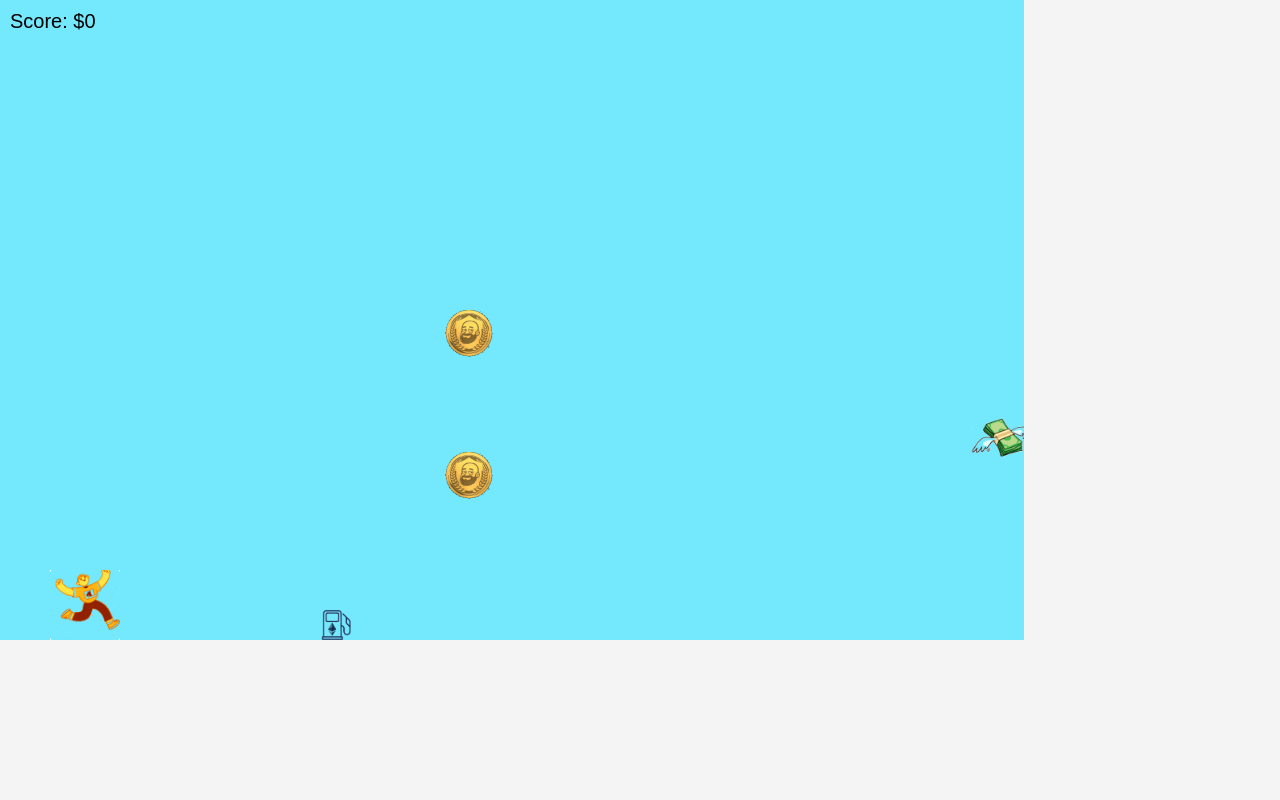
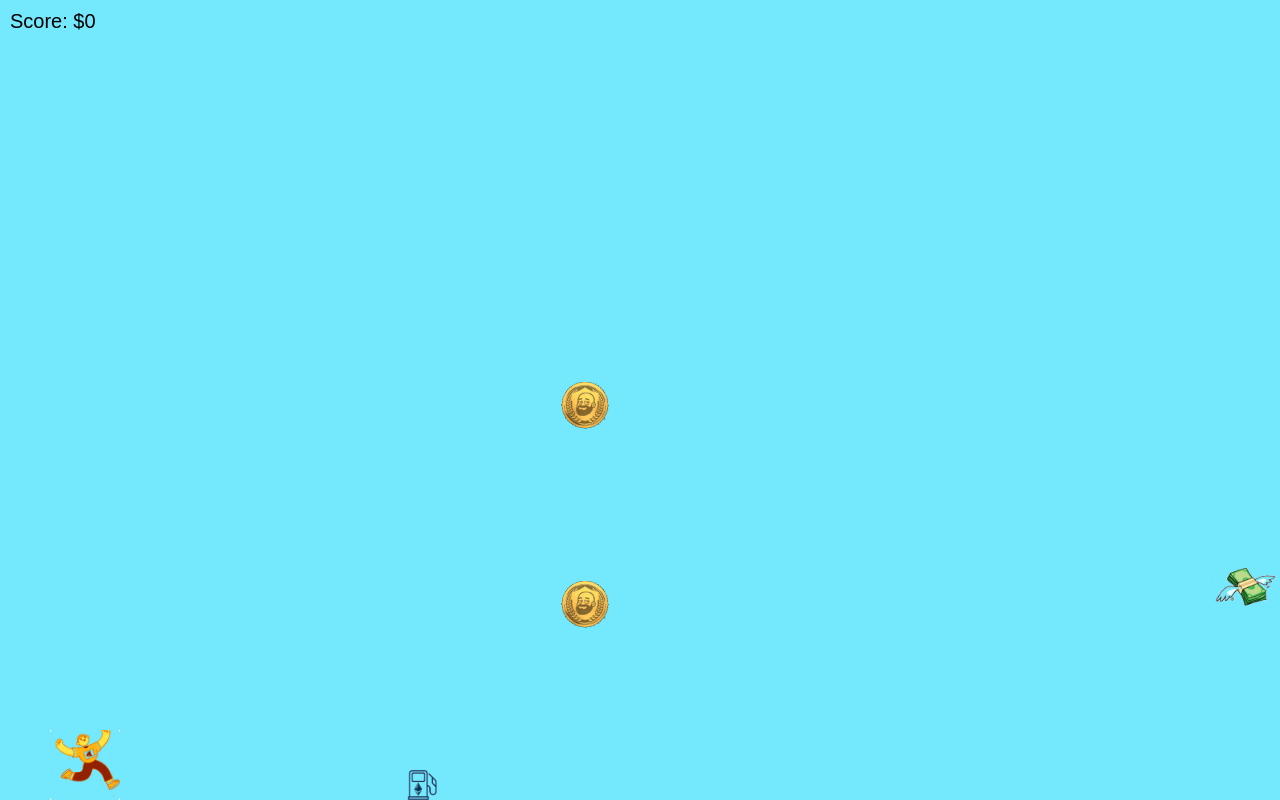
Before and after one commit to Xinthorn/Game, a plain HTML site: page index.html in a window 1280 px wide. Drawn offline with Linux system fonts and the light colour scheme.

Commit message:
Update style.css

```diff
--- a/style.css
+++ b/style.css
@@ -7,11 +7,14 @@ body, html {
 }
 
 #gameContainer {
-    width: 80%;
-    height: 80vh;
+    width: 100%;
+    height: 100vh;
     position: relative;
     overflow: hidden;
     background-color: #74e8fc;
+    display: flex;
+    justify-content: center; /* Center horizontally */
+    align-items: center; /* Center vertically */
 }
 
 .level-text {
```
